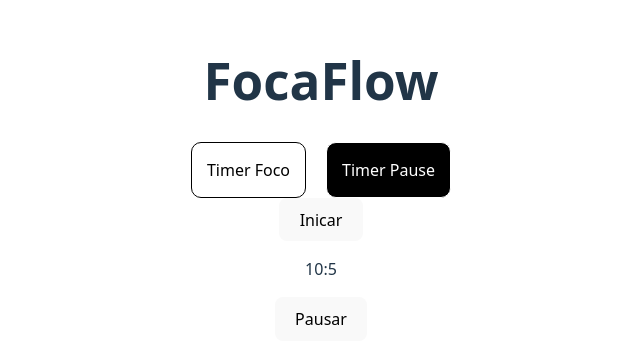
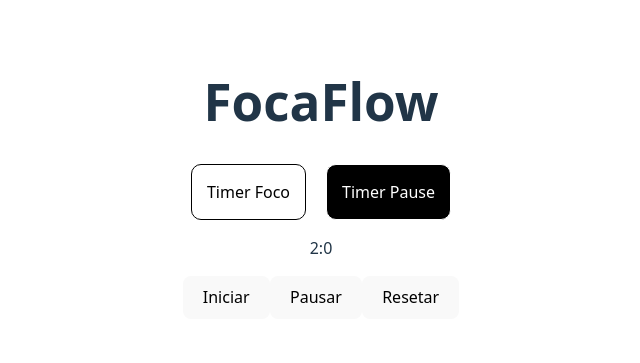
Before and after one commit to Breno2k/FocusFlow, a React (Vite) app: page / in a window 1280 px wide. Shown: the part 221-584 px from the top of the page, without its empty margins (319-959 px from the left). Built offline with nearby package versions, Linux system fonts and the light colour scheme.

Commit message:
feat: implementada condição para quando o timer chega a zero

```diff
--- a/src/components/Timer.jsx
+++ b/src/components/Timer.jsx
@@ -2,8 +2,8 @@ import { useRef, useState } from 'react'
 
 const Timer = () => {
 
-    const [minutes, setMinutes] = useState(10);
-    const [seconds, setSeconds] = useState(5);
+    const [minutes, setMinutes] = useState(2);
+    const [seconds, setSeconds] = useState(0);
     const temporizador = useRef(null);
 
     const iniciar = () => {
@@ -17,6 +17,7 @@ const Timer = () => {
 
             setSeconds((prevSeconds) => {
                 if (prevSeconds > 0) {
+                    // subtrai 1 segundo do tempo atual
                     return prevSeconds - 1
                 } else {
                     console.log("Decrementando minuto!")
@@ -25,25 +26,45 @@ const Timer = () => {
                             clearInterval(temporizador);
                             return 0
                         };
+                        // diminui 1 minuto
                         return prevMinutes - 1
                     })
-                    return 5;
+                    // reseta os segundos para 59
+                    return 59;
                 }
             })
         }, 1000)
     }
 
+
     const pausar = () => {
+        // cleartInterval consegue pausar o temporizador
         clearInterval(temporizador.current)
+    }
+
+    if ((minutes === 0) && (seconds === 0)) {
+
+        setSeconds(0)
+        setMinutes(10)
+
+        pausar();
+    }
 
 
+    const resetar = () => {
+        // cleartInterval consegue pausar o temporizador
+        clearInterval(temporizador.current);
+        temporizador.current = null;
+        setSeconds(0)
+        setMinutes(10)
     }
 
     return (
         <div>
-            <button onClick={iniciar}>Inicar</button>
             <p>{minutes}:{seconds}</p>
+            <button onClick={iniciar}>Iniciar</button>
             <button onClick={pausar}>Pausar</button>
+            <button onClick={resetar}>Resetar</button>
         </div>
     )
 }
```
